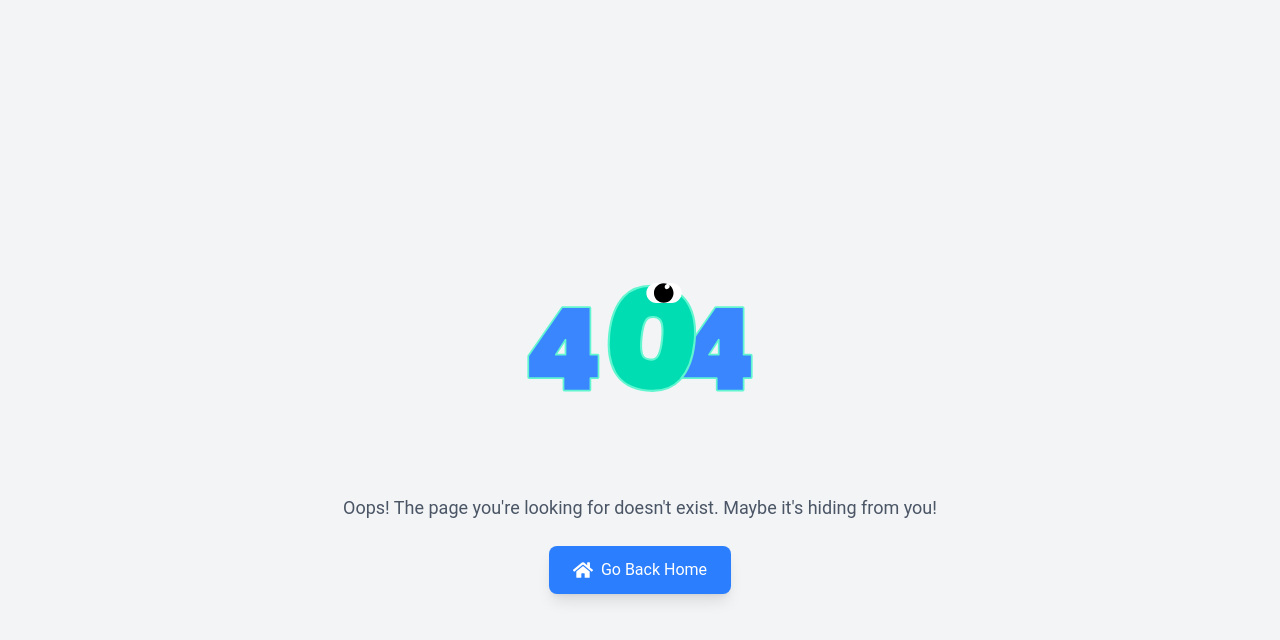
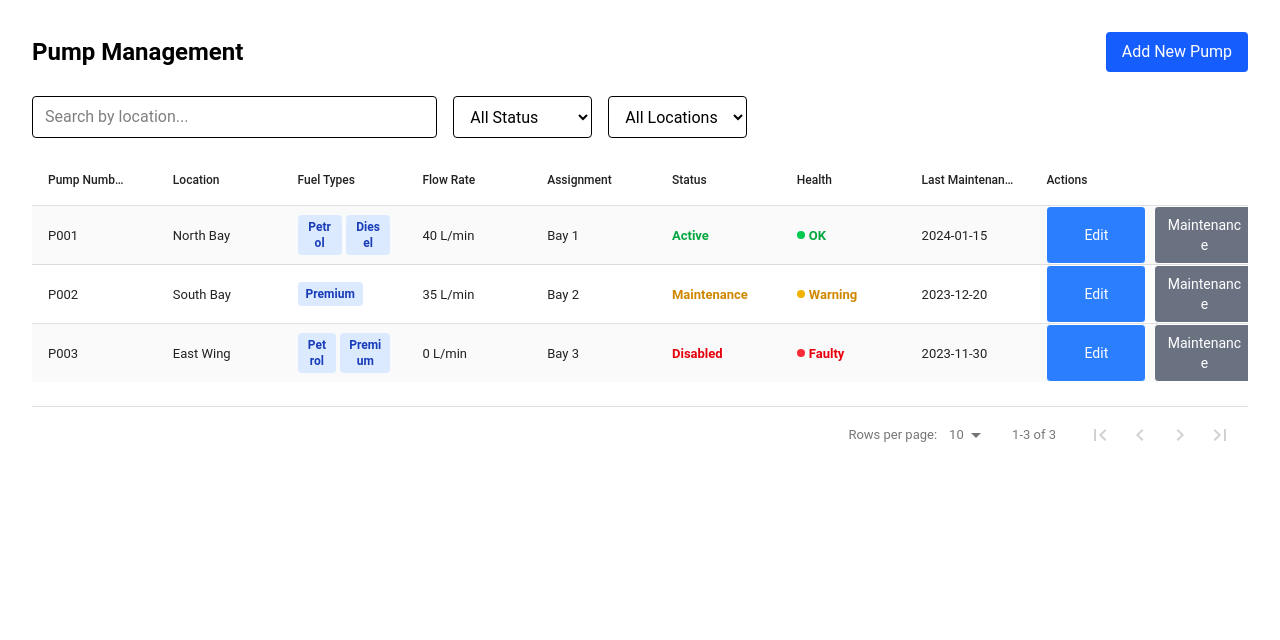
Before and after one commit to harshbix/FuelEase, a React (Vite) app: page /Pump in a window 1280 px wide. Shown: the top 640 px of the page. Built offline with nearby package versions, Linux system fonts and the light colour scheme.

Commit message:
added more routes

```diff
--- a/src/App.jsx
+++ b/src/App.jsx
@@ -3,6 +3,9 @@ import "./app.css";
 import { BrowserRouter as Router, Routes, Route } from "react-router-dom";
 import NotFound from "./components/NotFound";
 import Prices from "./components/Prices/Prices";
+import InventoryPage from "./components/Invetory/Invetory";
+import PumpManagement from "./components/Pump/pumpManagement";
+import StaffManagement from "./components/Staff/StaffManagement";
 
 const App = () => {
   return (
@@ -11,6 +14,9 @@ const App = () => {
         {/* Catch-all route for 404 */}
         <Route path="*" element={<NotFound />} />
         <Route path="/Prices" element={<Prices />} />
+        <Route path="/Inventory" element={<InventoryPage /> } />
+        <Route path="/Pump" element={<PumpManagement />} />
+        <Route path="/Staff" element={<StaffManagement />} />
       </Routes>
     </Router>
   );
--- a/src/components/Invetory/Invetory.jsx
+++ b/src/components/Invetory/Invetory.jsx
@@ -1,5 +1,4 @@
 import React, { useState } from "react";
-import Navbar from "../Navbar/navbar";
 
 const fuelData = [
   { type: "Petrol", percent: 82, capacity: 10000, alert: 2000, color: "bg-green-600" },
@@ -13,7 +12,7 @@ const deliveryData = [
   { type: "Premium", amount: 3000, date: "2024-01-27 11:00", status: "Pending" },
 ];
 
-export default function InventoryPage() {
+ function InventoryPage() {
   const [searchTerm, setSearchTerm] = useState("");
 
   const filteredDeliveries = deliveryData.filter(delivery =>
@@ -120,3 +119,6 @@ export default function InventoryPage() {
     </div>
   );
 }
+
+
+export default InventoryPage
--- a/src/components/Pump/pumpManagement.jsx
+++ b/src/components/Pump/pumpManagement.jsx
@@ -111,7 +111,7 @@ const dotColor = {
   Faulty: "bg-red-500",
 };
 
-export default function PumpManagement() {
+function PumpManagement() {
   const [search, setSearch] = useState("");
   const [statusFilter, setStatusFilter] = useState("All");
   const [locationFilter, setLocationFilter] = useState("All");
@@ -175,3 +175,6 @@ export default function PumpManagement() {
     </div>
   );
 }
+
+
+export default PumpManagement
```
